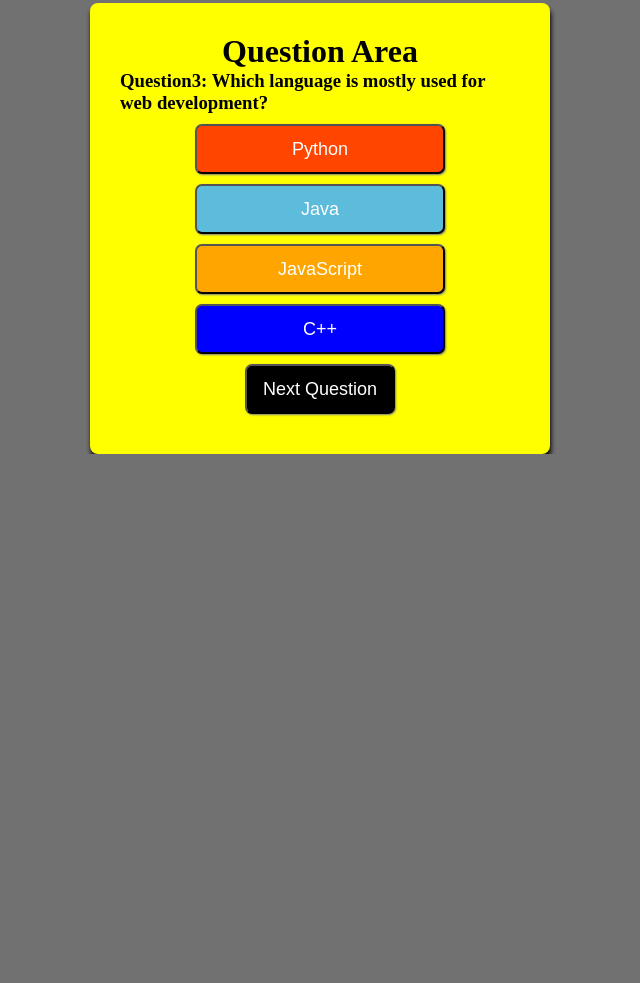
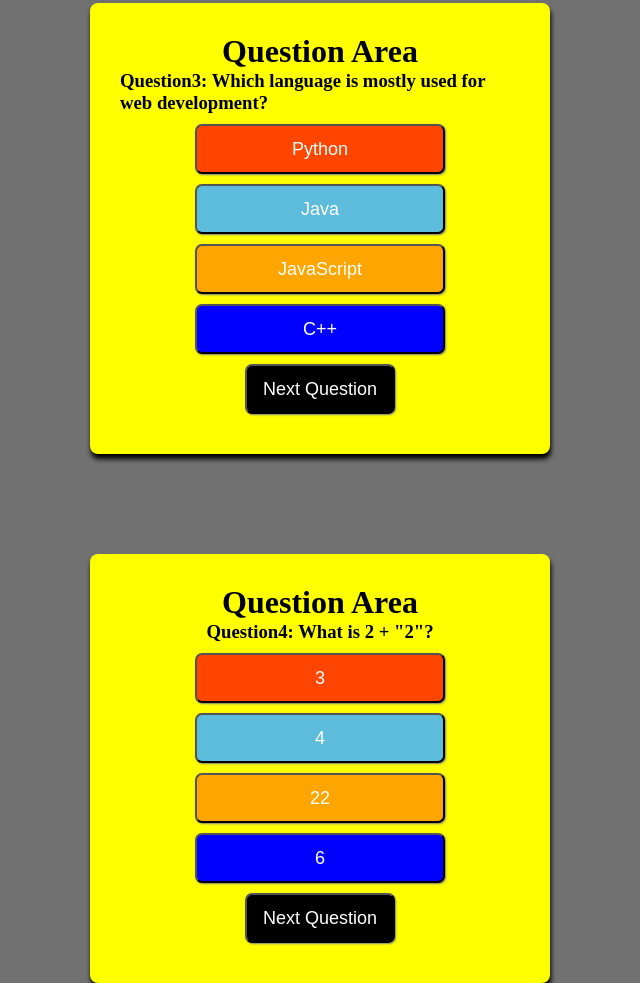
Before and after one commit to Abdulahad911/classTask003-Interactive-Quiz-Game, a plain HTML site: page index.html in a window 1280 px wide. Shown: the part 1155-2138 px from the top of the page, without its empty margins (320-960 px from the left). Before the commit the page ends 1609 px from the top, so only its background shows below. Drawn offline with Linux system fonts and the light colour scheme.

```diff
--- a/index.html
+++ b/index.html
@@ -40,6 +40,17 @@
        <p id="feedback3"></p>
 </div>
 
+    <div class="container">
+    <h1>Question Area</h1>
+    <h3 id= "question4"></h3>
+     <button id="answer13"  onclick="checkAnswer(this, '22')"></button>
+     <button  id="answer14" onclick="checkAnswer(this, '22')"></button>
+     <button id="answer15"  onclick="checkAnswer(this, '22')"></button>
+     <button id="answer16"  onclick="checkAnswer(this, '22')"></button>
+     <button>Next Question</button>
+       <p id="feedback4"></p>
+</div>
+
 
 
 
```
